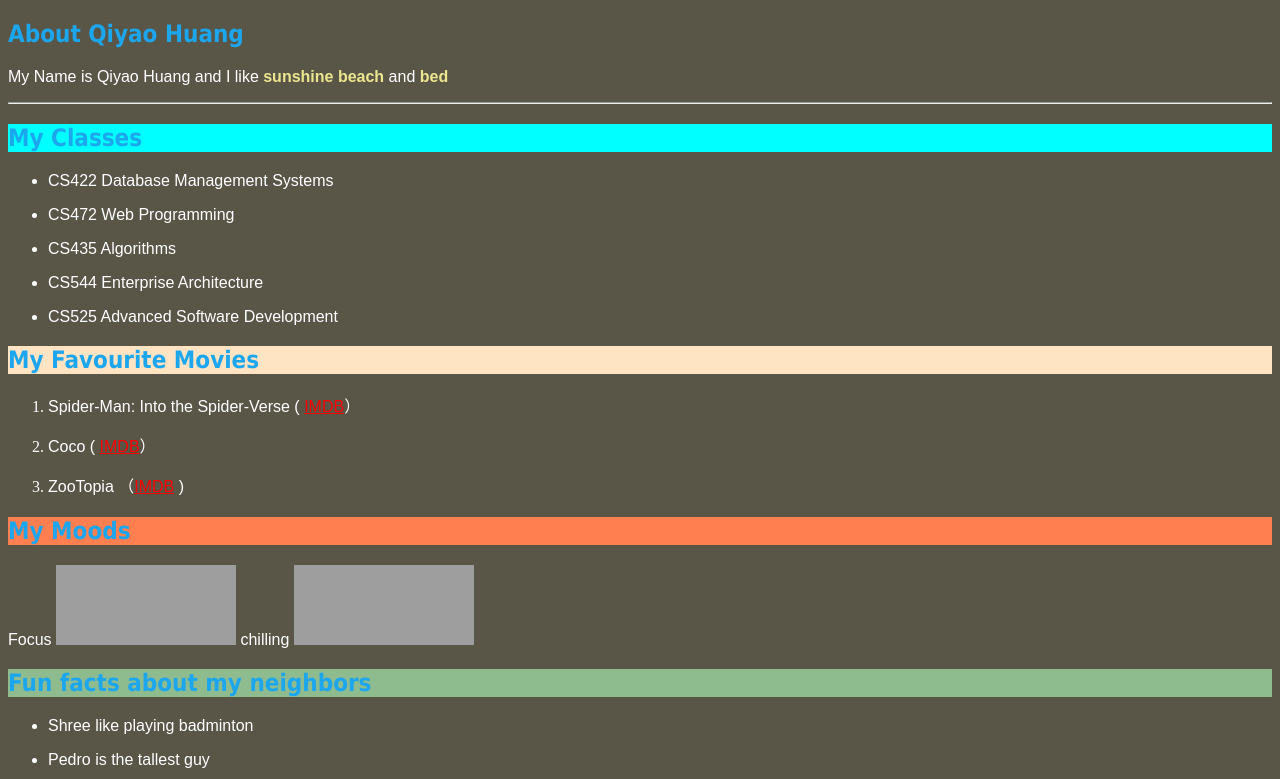
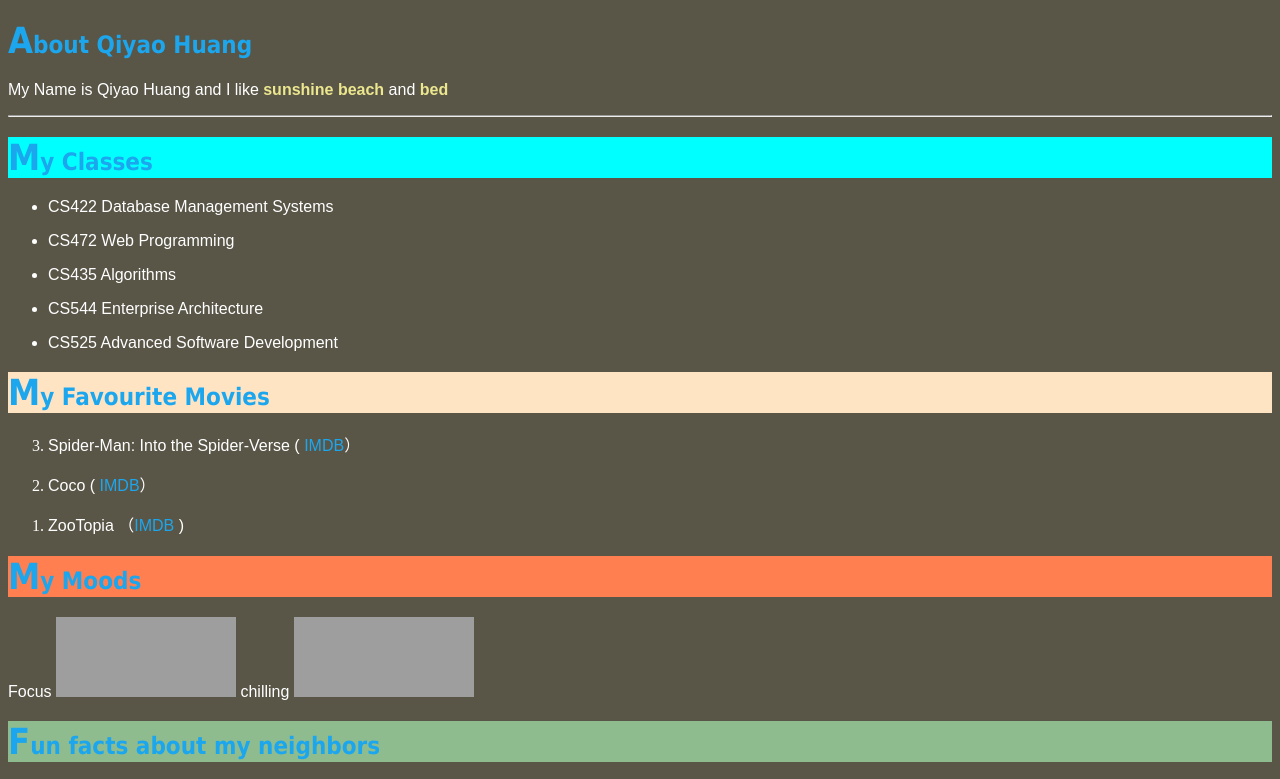
Before and after one commit to EdgarHvang/EdgarHvang.github.io, a plain HTML site: page html/aboutMe.html in a window 1280 px wide. Shown: the top 779 px of the page. Drawn offline with Linux system fonts and the light colour scheme; grey boxes are pictures that could not be loaded.

Commit message:
modified

```diff
--- a/CSS/styleme.css
+++ b/CSS/styleme.css
@@ -1,3 +1,15 @@
+a {
+    text-decoration: none ;
+}
+
+a:hover{
+    text-decoration: underline;
+}
+
+h2::first-letter{
+    font-weight: bold;
+    font-size: 1.5em;
+}
 
 .yellow-color {
     color: rgb(236, 231, 143);
@@ -45,8 +57,9 @@ p{
     text-align: left;
 }
 
+
 a{
-    color: red;
+    color: rgb(28, 166, 238);
 
 }
 
@@ -54,6 +67,11 @@ ul{
     color: white;
 }
 
+a > p{
+    color: rgb(28, 166, 238);
+
+}
+
 ol{
     color: white;
 
--- a/html/aboutMe.html
+++ b/html/aboutMe.html
@@ -32,7 +32,7 @@
         </li>
     </ul>
     <h2 id="myfavmovie">My Favourite Movies</h2>
-    <ol>
+    <ol reversed>
         <li>
             <P>Spider-Man: Into the Spider-Verse (
                 <a href="https://www.imdb.com/title/tt4633694/?ref_=nv_sr_srsg_0">IMDB</a>）
@@ -73,10 +73,10 @@
 
 
     <a href="https://validator.w3.org/nu/?doc=https://edgarhvang.github.io/">
-        <img src="../resources/HTML-checker.png" alt="html validator" width="100" height="30"/>
+        <img src="../resources/HTML-checker.png" alt="html validator" width="100" height="30" />
     </a>
     <a href="https://jigsaw.w3.org/css-validator/check/referer">
-        <img src="../resources/css_checker.png" alt="html validator" width="100" height="30"/>
+        <img src="../resources/css_checker.png" alt="html validator" width="100" height="30" />
     </a>
 </body>
 
```
